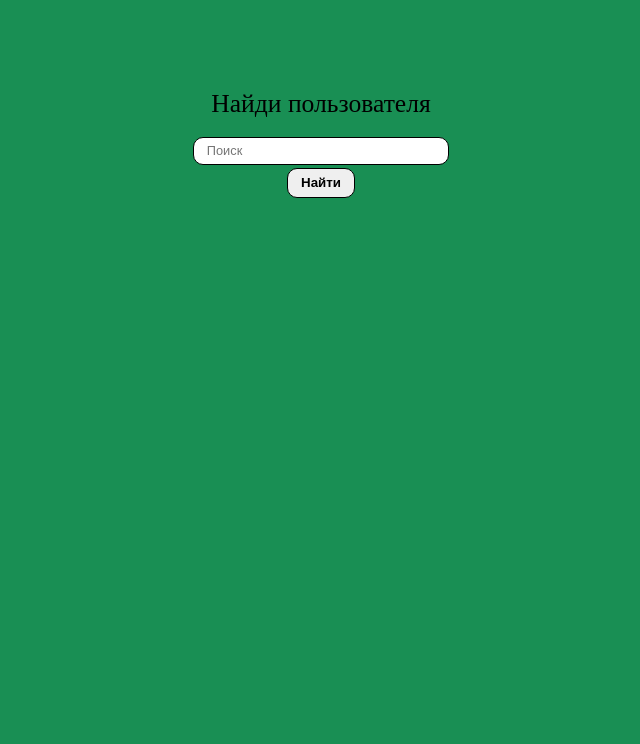
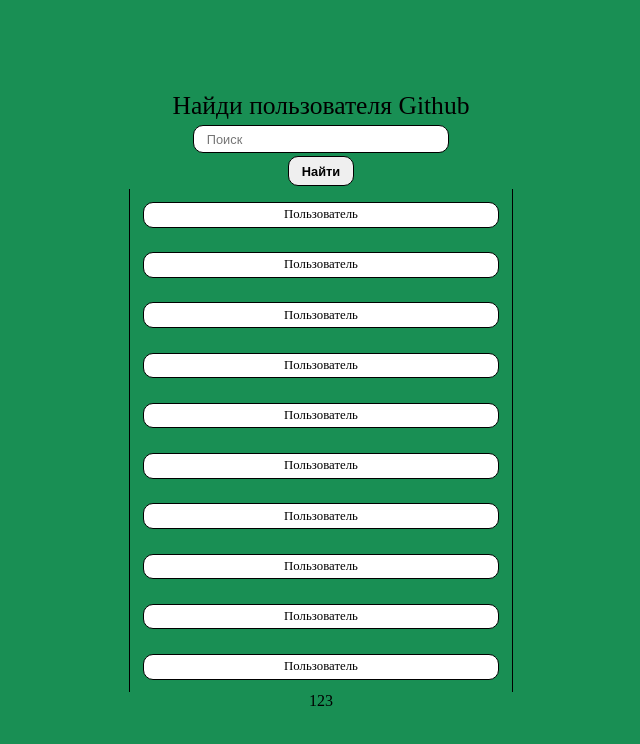
Before and after one commit to distanceOn/skyTestCase, a React (Vite) app: page / in a window 1280 px wide. Shown: the top 744 px of the page, without its empty margins (319-959 px from the left). Built offline with nearby package versions, Linux system fonts and the light colour scheme.

Commit message:
Create Results page
create component of Results page and content into this component

```diff
--- a/src/pages/Main/Main.tsx
+++ b/src/pages/Main/Main.tsx
@@ -1,5 +1,6 @@
 import styled from "styled-components";
 import Search from "./Search/Search";
+import Results from "./Results/Results";
 
 const Wrapper = styled.div`
 	background-color: #198f54;
@@ -11,8 +12,11 @@
 `;
 
 const Content = styled.div`
-	width: 80vw;
-	height: 80%;
+	padding: 7vw;
+	display: flex;
+	flex-direction: column;
+	justify-content: center;
+	align-items: center;
 `;
 
 const Main: React.FC = () => {
@@ -21,6 +25,7 @@
 			<Wrapper>
 				<Content>
 					<Search />
+					<Results />
 				</Content>
 			</Wrapper>
 		</>
--- /dev/null
+++ b/src/pages/Main/Results/Results.tsx
@@ -0,0 +1,32 @@
+import styled from "styled-components";
+import ResultsItem from "./ResultsItem/ResultsItem";
+import ResultsPages from "./ResultsPages/ResultsPages";
+
+const List = styled.ul`
+	width: 30vw;
+	height: 50vw;
+	border: none;
+	border-left: 1px solid black;
+	border-right: 1px solid black;
+	overflow: hidden;
+	padding: 1vw;
+	display: flex;
+	flex-direction: column;
+	justify-content: space-between;
+`;
+
+const Results: React.FC = () => {
+	const numberOfResults = 10;
+	return (
+		<>
+			<List>
+				{[...Array(numberOfResults)].map((_, index) => (
+					<ResultsItem key={index} />
+				))}{" "}
+			</List>
+			<ResultsPages />
+		</>
+	);
+};
+
+export default Results;
--- /dev/null
+++ b/src/pages/Main/Results/ResultsItem/ResultsItem.tsx
@@ -0,0 +1,27 @@
+import styled from "styled-components";
+
+const Result = styled.li`
+	height: 2vw;
+	background-color: #fff;
+	border: 1px solid black;
+	border-radius: 10px;
+	font-size: 1vw;
+	display: flex;
+	justify-content: center;
+	align-items: center;
+	cursor: pointer;
+	transition: all 0.1s ease;
+	&:hover {
+		transform: scale(1.07);
+	}
+`;
+
+const ResultsItem: React.FC = () => {
+	return (
+		<>
+			<Result>Пользователь</Result>
+		</>
+	);
+};
+
+export default ResultsItem;
--- /dev/null
+++ b/src/pages/Main/Results/ResultsPages/ResultsPages.tsx
@@ -0,0 +1,33 @@
+import styled from "styled-components";
+
+const NumberOfPages = styled.ul`
+	width: fit-content;
+	height: fit-content;
+	display: flex;
+`;
+
+const Page = styled.li`
+	width: fit-content;
+	height: fit-content;
+`;
+
+const PageLink = styled.a`
+	text-decoration: none;
+	cursor: pointer;
+`;
+
+const ResultsPages: React.FC = () => {
+	return (
+		<>
+			<NumberOfPages>
+				{[...Array(3)].map((_, index) => (
+					<Page key={index}>
+						<PageLink>{index + 1}</PageLink>
+					</Page>
+				))}
+			</NumberOfPages>
+		</>
+	);
+};
+
+export default ResultsPages;
--- a/src/pages/Main/Search/Search.tsx
+++ b/src/pages/Main/Search/Search.tsx
@@ -10,7 +10,7 @@
 	return (
 		<>
 			<Container>
-				<Title>Найди пользователя</Title>
+				<Title>Найди пользователя Github</Title>
 				<SearchContainer>
 					<SearchInput />
 					<SearchButton>Найти</SearchButton>
--- a/src/pages/Main/Search/styles.ts
+++ b/src/pages/Main/Search/styles.ts
@@ -46,6 +46,7 @@
 	height: fit-content;
 	border: 1px solid black;
 	padding: 0.5vw 1vw;
+	font-size: 1vw;
 	border-radius: 10px;
 	font-weight: 600;
 	cursor: pointer;
--- a/src/styles/global.ts
+++ b/src/styles/global.ts
@@ -19,5 +19,9 @@
     border: none;
 }
 
+ul{
+    list-style-type: none;
+}
+
 
 `;
```
